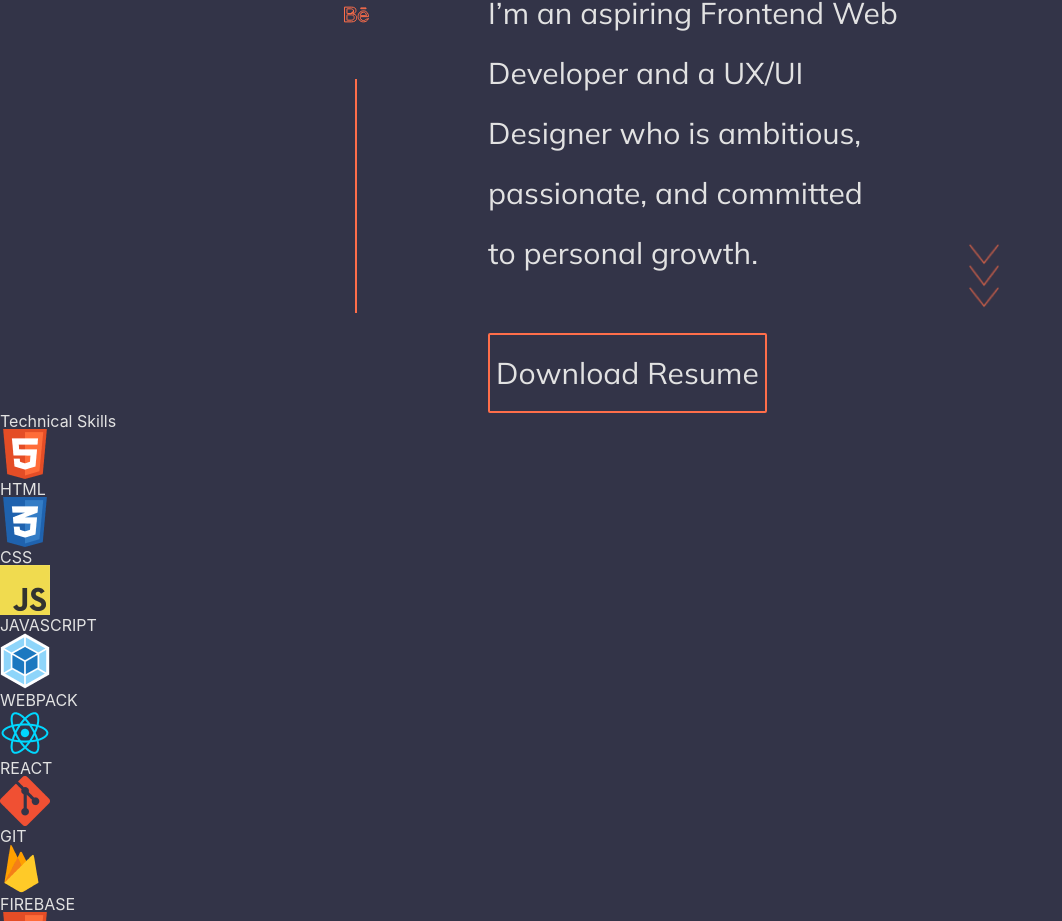
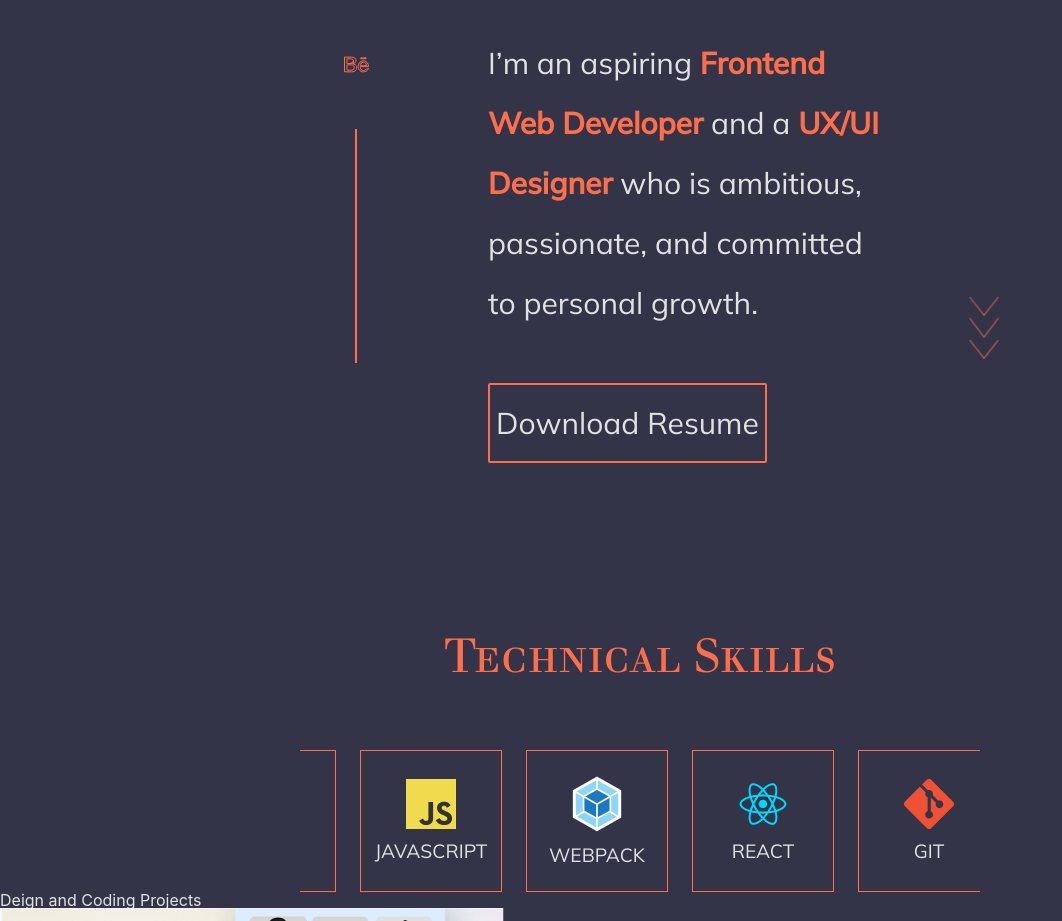
Before and after one commit to acdeguia/acdeguia-portfolio, a React (Create React App) app in the folder portfolio/: page / in a window 1280 px wide. Shown: the part 511-1432 px from the top of the page, without its empty margins (0-1062 px from the left). Built offline with nearby package versions, Linux system fonts and the light colour scheme.

Commit message:
Add styles to hero and skills section

```diff
--- a/portfolio/src/App.js
+++ b/portfolio/src/App.js
@@ -5,7 +5,12 @@ import Projects from "./components/Projects";
 import MoreInfo from "./components/MoreInfo";
 import Footer from "./components/Footer";
 
+
+
+
 function App() {
+
+
   return (
     <div className="App">
       <Header />
--- a/portfolio/src/components/Hero.js
+++ b/portfolio/src/components/Hero.js
@@ -9,7 +9,7 @@ import behanceicon from "../assets/behance.svg";
 
 function Hero() {
   return (
-    <section className="hero-section">
+    <section className="container hero-section">
       <div className="left-main">
         <div className="social-media_links">
           <ul>
@@ -37,8 +37,8 @@ function Hero() {
             <h1 className="underline">Ann Catherine</h1>
           </div>
           <p>
-            I’m an aspiring <span>Frontend Web Developer</span> and a{" "}
-            <span>UX/UI Designer</span> who is ambitious, passionate, and
+            I’m an aspiring <span className="bold">Frontend Web Developer</span> and a{" "}
+            <span className="bold">UX/UI Designer</span> who is ambitious, passionate, and
             committed to personal growth.
           </p>
           <button className="btn resume-btn"><span>Download Resume</span></button>
--- a/portfolio/src/components/Projects.js
+++ b/portfolio/src/components/Projects.js
@@ -2,7 +2,7 @@ import { projects } from "../data/projects"
 
 function Projects() {
     return(
-        <section>
+        <section >
             <h2>Deign and Coding Projects</h2>
             <div>
                 {projects.map((project) => (
--- a/portfolio/src/components/Skills.js
+++ b/portfolio/src/components/Skills.js
@@ -2,14 +2,18 @@ import skills from "../data/skills"
 
 function Skills() {
     return(
-        <section className="skills-section">
-            <h2>Technical Skills</h2>
-            {skills.map((skill) =>(
-                <div className="skill">
-                    <img src={skill.src} alt={skill.name}/>
-                    <p>{skill.name}</p>
+        <section className="container skills-section">
+            <h2 className="header_2">Technical Skills</h2>
+            <div className="carousel-container">
+                <div className="skills-container">
+                    {skills.map((skill) =>(
+                        <div className="skill">
+                            <img src={skill.src} alt={skill.name}/>
+                            <p>{skill.name}</p>
+                        </div>
+                    ))}
                 </div>
-            ))}
+            </div>
         </section>
     )
 }
--- a/portfolio/src/data/skills.js
+++ b/portfolio/src/data/skills.js
@@ -11,15 +11,15 @@ import adobeIllustrator from '../assets/skills/html.png'
 
 const skills = [
     {id:'1', src: html, name:"HTML"},
-    {id:'1', src: css, name:"CSS"},
-    {id:'1', src: js, name:"JAVASCRIPT"},
-    {id:'1', src: webpack, name:"WEBPACK"},
-    {id:'1', src: react, name:"REACT"},
-    {id:'1', src: git, name:"GIT"},
-    {id:'1', src: firebase, name:"FIREBASE"},
-    {id:'1', src: figma, name:"FIGMA"},
-    {id:'1', src: adobeXd, name:"ADOBE XD"},
-    {id:'1', src: adobeIllustrator, name:"ADOBE ILLUSTRATOR"},
+    {id:'2', src: css, name:"CSS"},
+    {id:'3', src: js, name:"JAVASCRIPT"},
+    {id:'4', src: webpack, name:"WEBPACK"},
+    {id:'5', src: react, name:"REACT"},
+    {id:'6', src: git, name:"GIT"},
+    {id:'7', src: firebase, name:"FIREBASE"},
+    {id:'8', src: figma, name:"FIGMA"},
+    {id:'9', src: adobeXd, name:"ADOBE XD"},
+    {id:'10', src: adobeIllustrator, name:"ILLUSTRATOR"}
 ]
 
 export default skills
--- a/portfolio/src/index.css
+++ b/portfolio/src/index.css
@@ -200,18 +200,20 @@ code {
 #root,
 .social-media_links,
 .social-media_links ul,
-.hero-section,
+.container,
 .vertical,
 .hero-main,
-.left-main, .scroll-arrow {
+.left-main, .scroll-arrow, .skills-container, .skill {
   display: flex;
 }
 
 .app,
 #root,
-.social-media_links ul, .scroll-arrow  {
+.social-media_links ul, .scroll-arrow, .skills-section, .skill  {
   flex-direction: column;
 }
+
+
 
 .arrow-container {
   flex-direction: column;
@@ -297,8 +299,7 @@ input:checked + .slider:before {
 /* HERO STYLES */
 
 .hero-section {
-  padding: 0 300px;
-  margin-top: 100px;
+margin: 150px 0;
 }
 
 .social-media_links {
@@ -327,7 +328,7 @@ input:checked + .slider:before {
   margin: 0 auto;
 }
 
-.hero-section {
+.container {
   justify-content: space-between;
 }
 
@@ -417,7 +418,7 @@ input:checked + .slider:before {
   width: 30px;
   height: 30px;
   transform: rotate(45deg);
-  animation: scrollArrow 1.5s infinite ease-in-out alternate;
+  animation: scrollArrow 1000ms infinite ease-in-out alternate;
 }
 
 @keyframes underline {
@@ -447,3 +448,105 @@ input:checked + .slider:before {
   background-color: var(--heading-color);
   animation: underline 2s ease-in-out forwards;
 }
+
+/* global styles */
+
+.header_2 {
+  color: var(--heading-color);
+  font-size: 46.88px;
+font-family: "Justus Versalitas";
+}
+
+.container {
+  padding: 0 300px;
+
+}
+
+.bold {
+  font-family: Mulish;
+  font-weight: 600;
+  color: var(--heading-color);
+}
+
+
+/* .App {
+  max-width: 1800px;
+  justify-content: center;
+} */
+
+/* skills section styles */
+
+.carousel-container {
+  width: 100%;
+  overflow: hidden;
+}
+
+.skills-section {
+  justify-content: center;
+  align-items: center;
+  padding-top: 20px;
+}
+
+.skills-container {
+margin-top: 70px;
+gap: 24px;
+white-space: nowrap;
+}
+
+.skill {
+  padding: 5px 5px;
+  display: flex;
+  gap: 10px !important;
+  align-items: center;
+  border: 1px solid var(--heading-color);
+  width: 130px;
+  height: 130px;
+  color: var(--primary-color);
+  font: 400 19.2px "Mulish", sans-serif;
+  justify-content: center;
+  text-align: center;
+}
+
+.carousel-container {
+  width: 100%;
+  overflow: hidden;
+}
+
+.skills-container {
+  display: flex;
+
+  animation: carousel-slide 15s linear infinite;
+}
+
+@keyframes carousel-slide {
+  0% {
+    transform: translateX(0%);
+  }
+  10% {
+    transform: translateX(0%);
+  }
+  20% {
+    transform: translateX(-20%);
+  }
+  33% {
+    transform: translateX(-20%);
+  }
+  40% {
+    transform: translateX(-40%);
+  }
+  43% {
+    transform: translateX(-40%);
+  }
+  60% {
+    transform: translateX(-60%);
+  }
+  100% {
+    transform: translateX(0%);
+  }
+}
+
+.skills-container > .skill {
+  flex: 0 0 130px;
+  /* Optional: Add transition for smoother visual effect */
+  transition: transform 0.3s ease;
+}
```
